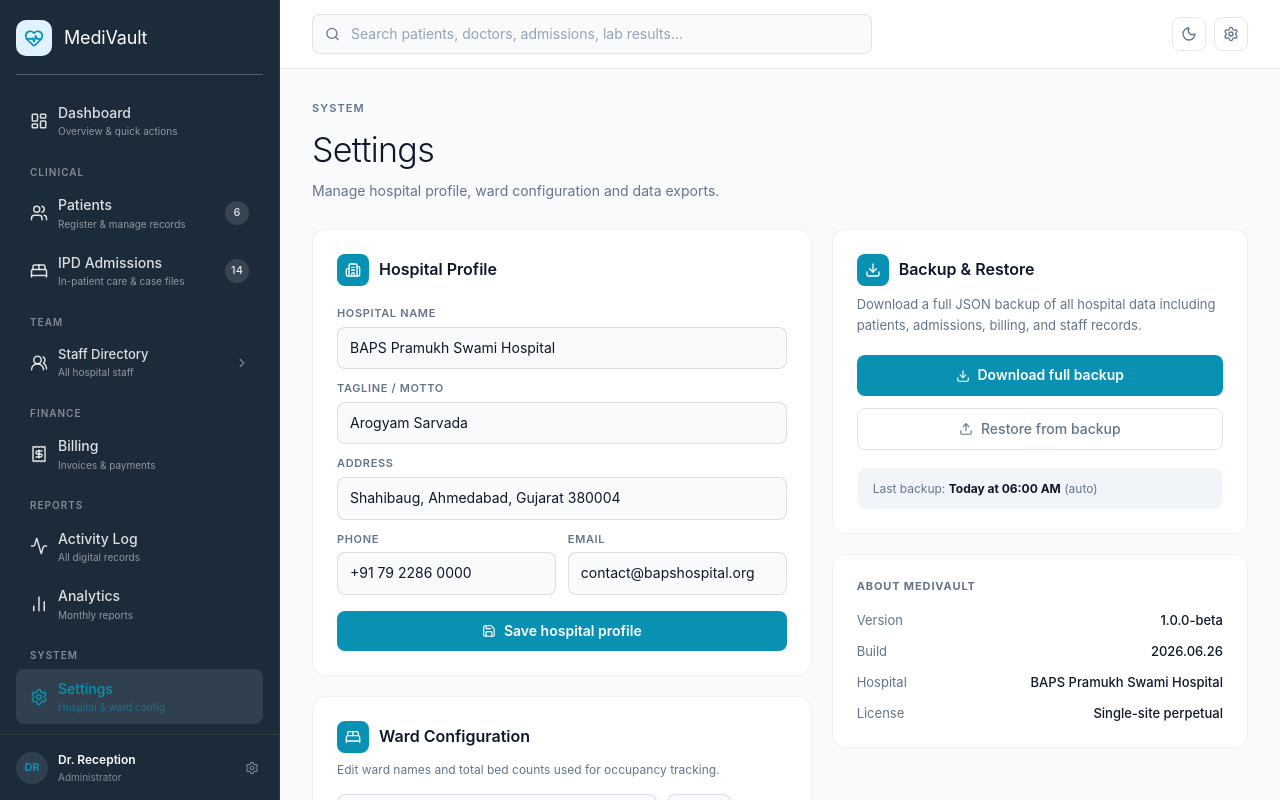
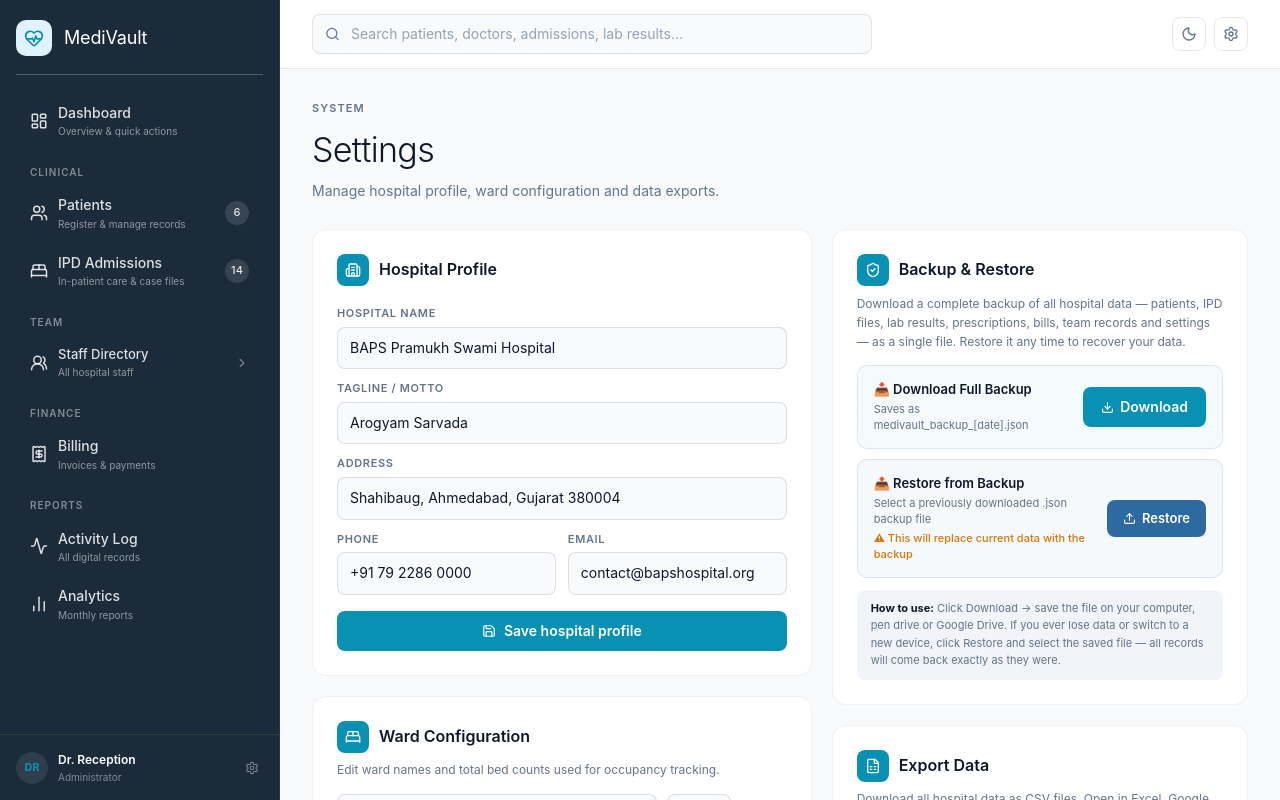
Before and after one commit to Niklathiya/mediVault, a React (Vite) app: page /settings in a window 1280 px wide. Built offline with nearby package versions, Linux system fonts and the light colour scheme.

Commit message:
settings page ui

```diff
--- a/src/components/sidebar/Sidebar.jsx
+++ b/src/components/sidebar/Sidebar.jsx
@@ -1,5 +1,5 @@
 import { useState } from 'react';
-import { NavLink, useLocation } from 'react-router-dom';
+import { NavLink, useLocation, useNavigate } from 'react-router-dom';
 import {
   HeartPulse,
   LayoutDashboard,
@@ -102,6 +102,7 @@ function SectionLabel({ children }) {
 }
 
 export default function Sidebar() {
+  const navigate = useNavigate();
   const [teamOpen, setTeamOpen] = useState(false);
   const location = useLocation();
   const isTeamActive = [
@@ -228,14 +229,6 @@ export default function Sidebar() {
             sub="All digital records"
           />
           <SideNavItem to="/analytics" icon={BarChart2} label="Analytics" sub="Monthly reports" />
-
-          <SectionLabel>System</SectionLabel>
-          <SideNavItem
-            to="/settings"
-            icon={Settings}
-            label="Settings"
-            sub="Hospital &amp; ward config"
-          />
         </nav>
       </div>
 
@@ -279,6 +272,7 @@ export default function Sidebar() {
             </div>
           </div>
           <button
+            onClick={() => navigate('/settings')}
             style={{
               background: 'transparent',
               border: 'none',
--- a/src/pages/Settings.jsx
+++ b/src/pages/Settings.jsx
@@ -1,14 +1,30 @@
 import { useState } from 'react';
-import { Building2, BedDouble, Download, Upload, CheckCircle2, Save } from 'lucide-react';
+import {
+  Building2,
+  BedDouble,
+  ShieldCheck,
+  Download,
+  Upload,
+  CheckCircle2,
+  Save,
+  Info,
+  FileText,
+  FileSpreadsheet,
+} from 'lucide-react';
 
 const INITIAL_WARDS = [
   { name: 'General Ward', beds: 20 },
-  { name: 'ICU', beds: 8 },
-  { name: 'Surgery', beds: 12 },
-  { name: 'Maternity', beds: 10 },
-  { name: 'Orthopaedic', beds: 8 },
-  { name: 'Paediatric', beds: 10 },
+  { name: 'Semi-Private', beds: 10 },
+  { name: 'Private', beds: 8 },
+  { name: 'ICU', beds: 4 },
 ];
+
+// Mock system stats — replace with real data when backend is connected
+const STATS = {
+  patients: 128,
+  admissions: 43,
+  labResults: 37,
+};
 
 const C = {
   text: 'var(--fg-on-light)',
@@ -20,20 +36,43 @@ const C = {
 };
 
 const inputStyle = {
-  width: '100%', padding: '10px 12px', border: `1px solid ${C.borderStrong}`,
-  borderRadius: 8, fontFamily: 'inherit', fontSize: 14, outline: 'none',
-  color: C.text, background: 'var(--bg-canvas)', boxSizing: 'border-box',
+  width: '100%',
+  padding: '10px 12px',
+  border: `1px solid ${C.borderStrong}`,
+  borderRadius: 8,
+  fontFamily: 'inherit',
+  fontSize: 14,
+  outline: 'none',
+  color: C.text,
+  background: 'var(--bg-canvas)',
+  boxSizing: 'border-box',
 };
 
 const labelStyle = {
-  display: 'block', fontSize: 11, fontWeight: 600, textTransform: 'uppercase',
-  letterSpacing: '0.06em', color: C.muted, marginBottom: 5,
+  display: 'block',
+  fontSize: 11,
+  fontWeight: 600,
+  textTransform: 'uppercase',
+  letterSpacing: '0.06em',
+  color: C.muted,
+  marginBottom: 5,
 };
 
-function SectionIcon({ icon: Icon }) {
+function SectionIcon({ icon: Icon, light = false }) {
   return (
-    <div style={{ width: 32, height: 32, background: C.primary, borderRadius: 8, display: 'flex', alignItems: 'center', justifyContent: 'center', flexShrink: 0 }}>
-      <Icon size={16} color="white" />
+    <div
+      style={{
+        width: 32,
+        height: 32,
+        flexShrink: 0,
+        borderRadius: 8,
+        background: light ? C.subtleBg : C.primary,
+        display: 'flex',
+        alignItems: 'center',
+        justifyContent: 'center',
+      }}
+    >
+      <Icon size={16} color={light ? C.text : 'white'} />
     </div>
   );
 }
@@ -41,7 +80,24 @@ function SectionIcon({ icon: Icon }) {
 function SavedToast({ show }) {
   if (!show) return null;
   return (
-    <div style={{ position: 'fixed', bottom: 24, right: 24, background: '#0f172a', color: 'white', padding: '12px 18px', borderRadius: 10, display: 'flex', alignItems: 'center', gap: 8, fontSize: 13, fontWeight: 500, animation: 'mv-toast 200ms ease both', zIndex: 999 }}>
+    <div
+      style={{
+        position: 'fixed',
+        bottom: 24,
+        right: 24,
+        background: '#0f172a',
+        color: 'white',
+        padding: '12px 18px',
+        borderRadius: 10,
+        display: 'flex',
+        alignItems: 'center',
+        gap: 8,
+        fontSize: 13,
+        fontWeight: 500,
+        animation: 'mv-toast 200ms ease both',
+        zIndex: 999,
+      }}
+    >
       <CheckCircle2 size={16} color="#4eb374" /> Settings saved
     </div>
   );
@@ -58,53 +114,105 @@ export default function Settings() {
   const [wards, setWards] = useState(INITIAL_WARDS);
   const [saved, setSaved] = useState(false);
 
-  const showSaved = () => { setSaved(true); setTimeout(() => setSaved(false), 2500); };
-
-  const updateWard = (i, field, value) => {
-    setWards(ws => ws.map((w, idx) => idx === i ? { ...w, [field]: value } : w));
+  const showSaved = () => {
+    setSaved(true);
+    setTimeout(() => setSaved(false), 2500);
   };
+  const updateWard = (i, field, value) =>
+    setWards((ws) => ws.map((w, idx) => (idx === i ? { ...w, [field]: value } : w)));
 
   return (
     <div style={{ animation: 'mv-fade 200ms ease both' }}>
       {/* Header */}
       <div style={{ marginBottom: 28 }}>
-        <div style={{ fontSize: 11, letterSpacing: '0.1em', textTransform: 'uppercase', color: C.muted, fontWeight: 600 }}>System</div>
-        <h1 style={{ fontSize: 34, fontWeight: 300, letterSpacing: '-0.02em', margin: '8px 0 0', color: C.text }}>Settings</h1>
-        <p style={{ margin: '6px 0 0', color: C.muted, fontSize: 14 }}>Manage hospital profile, ward configuration and data exports.</p>
+        <div
+          style={{
+            fontSize: 11,
+            letterSpacing: '0.1em',
+            textTransform: 'uppercase',
+            color: C.muted,
+            fontWeight: 600,
+          }}
+        >
+          System
+        </div>
+        <h1
+          style={{
+            fontSize: 34,
+            fontWeight: 300,
+            letterSpacing: '-0.02em',
+            margin: '8px 0 0',
+            color: C.text,
+          }}
+        >
+          Settings
+        </h1>
+        <p style={{ margin: '6px 0 0', color: C.muted, fontSize: 14 }}>
+          Manage hospital profile, ward configuration and data exports.
+        </p>
       </div>
 
-      <div style={{ display: 'grid', gridTemplateColumns: '1.2fr 1fr', gap: 20, alignItems: 'start' }}>
-
-        {/* LEFT COLUMN */}
+      <div
+        style={{ display: 'grid', gridTemplateColumns: '1.2fr 1fr', gap: 20, alignItems: 'start' }}
+      >
+        {/* ── LEFT COLUMN ── */}
         <div style={{ display: 'flex', flexDirection: 'column', gap: 20 }}>
-
           {/* Hospital Profile */}
-          <div style={{ background: 'var(--surface)', border: `1px solid ${C.border}`, borderRadius: 14, padding: 24 }}>
+          <div
+            style={{
+              background: 'var(--surface)',
+              border: `1px solid ${C.border}`,
+              borderRadius: 14,
+              padding: 24,
+            }}
+          >
             <div style={{ display: 'flex', alignItems: 'center', gap: 10, marginBottom: 20 }}>
               <SectionIcon icon={Building2} />
-              <h2 style={{ margin: 0, fontSize: 16, fontWeight: 600, color: C.text }}>Hospital Profile</h2>
+              <h2 style={{ margin: 0, fontSize: 16, fontWeight: 600, color: C.text }}>
+                Hospital Profile
+              </h2>
             </div>
             <div style={{ display: 'flex', flexDirection: 'column', gap: 12 }}>
               <label style={{ display: 'block' }}>
                 <span style={labelStyle}>Hospital Name</span>
-                <input style={inputStyle} value={profile.name} onChange={e => setProfile(p => ({ ...p, name: e.target.value }))} />
+                <input
+                  style={inputStyle}
+                  value={profile.name}
+                  onChange={(e) => setProfile((p) => ({ ...p, name: e.target.value }))}
+                />
               </label>
               <label style={{ display: 'block' }}>
                 <span style={labelStyle}>Tagline / Motto</span>
-                <input style={inputStyle} value={profile.tagline} onChange={e => setProfile(p => ({ ...p, tagline: e.target.value }))} />
+                <input
+                  style={inputStyle}
+                  value={profile.tagline}
+                  onChange={(e) => setProfile((p) => ({ ...p, tagline: e.target.value }))}
+                />
               </label>
               <label style={{ display: 'block' }}>
                 <span style={labelStyle}>Address</span>
-                <input style={inputStyle} value={profile.address} onChange={e => setProfile(p => ({ ...p, address: e.target.value }))} />
+                <input
+                  style={inputStyle}
+                  value={profile.address}
+                  onChange={(e) => setProfile((p) => ({ ...p, address: e.target.value }))}
+                />
               </label>
               <div style={{ display: 'grid', gridTemplateColumns: '1fr 1fr', gap: 12 }}>
                 <label style={{ display: 'block' }}>
                   <span style={labelStyle}>Phone</span>
-                  <input style={inputStyle} value={profile.phone} onChange={e => setProfile(p => ({ ...p, phone: e.target.value }))} />
+                  <input
+                    style={inputStyle}
+                    value={profile.phone}
+                    onChange={(e) => setProfile((p) => ({ ...p, phone: e.target.value }))}
+                  />
                 </label>
                 <label style={{ display: 'block' }}>
                   <span style={labelStyle}>Email</span>
-                  <input style={inputStyle} value={profile.email} onChange={e => setProfile(p => ({ ...p, email: e.target.value }))} />
+                  <input
+                    style={inputStyle}
+                    value={profile.email}
+                    onChange={(e) => setProfile((p) => ({ ...p, email: e.target.value }))}
+                  />
                 </label>
               </div>
               <button
@@ -118,26 +226,69 @@ export default function Settings() {
           </div>
 
           {/* Ward Configuration */}
-          <div style={{ background: 'var(--surface)', border: `1px solid ${C.border}`, borderRadius: 14, padding: 24 }}>
+          <div
+            style={{
+              background: 'var(--surface)',
+              border: `1px solid ${C.border}`,
+              borderRadius: 14,
+              padding: 24,
+            }}
+          >
             <div style={{ display: 'flex', alignItems: 'center', gap: 10, marginBottom: 8 }}>
               <SectionIcon icon={BedDouble} />
-              <h2 style={{ margin: 0, fontSize: 16, fontWeight: 600, color: C.text }}>Ward Configuration</h2>
+              <h2 style={{ margin: 0, fontSize: 16, fontWeight: 600, color: C.text }}>
+                Ward Configuration
+              </h2>
             </div>
-            <div style={{ fontSize: 12, color: C.muted, marginBottom: 16 }}>Edit ward names and total bed counts used for occupancy tracking.</div>
+            <div style={{ fontSize: 12, color: C.muted, marginBottom: 16 }}>
+              Edit ward names and total bed counts used for occupancy tracking.
+            </div>
             {wards.map((w, i) => (
-              <div key={i} style={{ display: 'grid', gridTemplateColumns: '1fr 120px', gap: 10, marginBottom: 10, alignItems: 'center' }}>
+              <div
+                key={i}
+                style={{
+                  display: 'grid',
+                  gridTemplateColumns: '1fr 120px',
+                  gap: 10,
+                  marginBottom: 10,
+                  alignItems: 'center',
+                }}
+              >
                 <input
                   value={w.name}
-                  onChange={e => updateWard(i, 'name', e.target.value)}
-                  style={{ padding: '9px 12px', border: `1px solid ${C.borderStrong}`, borderRadius: 8, fontFamily: 'inherit', fontSize: 13, outline: 'none', color: C.text, background: 'var(--bg-canvas)', width: '100%' }}
+                  onChange={(e) => updateWard(i, 'name', e.target.value)}
+                  style={{
+                    padding: '9px 12px',
+                    border: `1px solid ${C.borderStrong}`,
+                    borderRadius: 8,
+                    fontFamily: 'inherit',
+                    fontSize: 13,
+                    outline: 'none',
+                    color: C.text,
+                    background: 'var(--bg-canvas)',
+                    width: '100%',
+                    boxSizing: 'border-box',
+                  }}
                 />
                 <div style={{ display: 'flex', alignItems: 'center', gap: 8 }}>
                   <input
                     type="number"
                     value={w.beds}
-                    min={1} max={200}
-                    onChange={e => updateWard(i, 'beds', parseInt(e.target.value) || 1)}
-                    style={{ width: 64, padding: '9px 10px', border: `1px solid ${C.borderStrong}`, borderRadius: 8, fontFamily: 'inherit', fontSize: 13, outline: 'none', textAlign: 'center', color: C.text, background: 'var(--bg-canvas)' }}
+                    min={1}
+                    max={200}
+                    onChange={(e) => updateWard(i, 'beds', parseInt(e.target.value) || 1)}
+                    style={{
+                      width: 64,
+                      padding: '9px 10px',
+                      border: `1px solid ${C.borderStrong}`,
+                      borderRadius: 8,
+                      fontFamily: 'inherit',
+                      fontSize: 13,
+                      outline: 'none',
+                      textAlign: 'center',
+                      color: C.text,
+                      background: 'var(--bg-canvas)',
+                    }}
                   />
                   <span style={{ fontSize: 12, color: C.muted, whiteSpace: 'nowrap' }}>beds</span>
                 </div>
@@ -153,53 +304,232 @@ export default function Settings() {
           </div>
         </div>
 
-        {/* RIGHT COLUMN */}
+        {/* ── RIGHT COLUMN ── */}
         <div style={{ display: 'flex', flexDirection: 'column', gap: 20 }}>
+          {/* Backup & Restore */}
+          <div
+            style={{
+              background: 'var(--surface)',
+              border: `1px solid ${C.border}`,
+              borderRadius: 14,
+              padding: 24,
+            }}
+          >
+            <div style={{ display: 'flex', alignItems: 'center', gap: 10, marginBottom: 8 }}>
+              <SectionIcon icon={ShieldCheck} />
+              <h2 style={{ margin: 0, fontSize: 16, fontWeight: 600, color: C.text }}>
+                Backup &amp; Restore
+              </h2>
+            </div>
+            <p style={{ fontSize: 12, color: C.muted, lineHeight: 1.6, marginBottom: 14 }}>
+              Download a complete backup of all hospital data — patients, IPD files, lab results,
+              prescriptions, bills, team records and settings — as a single file. Restore it any
+              time to recover your data.
+            </p>
 
-          {/* Backup & Restore */}
-          <div style={{ background: 'var(--surface)', border: `1px solid ${C.border}`, borderRadius: 14, padding: 24 }}>
-            <div style={{ display: 'flex', alignItems: 'center', gap: 10, marginBottom: 8 }}>
-              <SectionIcon icon={Download} />
-              <h2 style={{ margin: 0, fontSize: 16, fontWeight: 600, color: C.text }}>Backup & Restore</h2>
+            <div style={{ display: 'flex', flexDirection: 'column', gap: 10 }}>
+              {/* Download sub-section */}
+              <div
+                style={{
+                  background: 'rgba(8,145,178,0.04)',
+                  border: '1px solid rgba(8,145,178,0.15)',
+                  borderRadius: 10,
+                  padding: '14px 16px',
+                  display: 'flex',
+                  alignItems: 'center',
+                  justifyContent: 'space-between',
+                  gap: 12,
+                }}
+              >
+                <div>
+                  <div style={{ fontSize: 13, fontWeight: 600, color: C.text }}>
+                    📥 Download Full Backup
                   </div>
-            <div style={{ fontSize: 13, color: C.muted, marginBottom: 20, lineHeight: 1.6 }}>
-              Download a full JSON backup of all hospital data including patients, admissions, billing, and staff records.
+                  <div style={{ fontSize: 11, color: C.muted, marginTop: 3 }}>
+                    Saves as medivault_backup_[date].json
                   </div>
-            <div style={{ display: 'flex', flexDirection: 'column', gap: 12 }}>
-              <button className="btn-primary" style={{ justifyContent: 'center' }}>
-                <Download size={14} /> Download full backup
+                </div>
+                <button className="btn-primary" style={{ flexShrink: 0, gap: 6 }}>
+                  <Download size={13} /> Download
                 </button>
+              </div>
+
+              {/* Restore sub-section */}
+              <div
+                style={{
+                  background: 'rgba(45,106,159,0.04)',
+                  border: '1px solid rgba(45,106,159,0.15)',
+                  borderRadius: 10,
+                  padding: '14px 16px',
+                  display: 'flex',
+                  alignItems: 'center',
+                  justifyContent: 'space-between',
+                  gap: 12,
+                }}
+              >
+                <div>
+                  <div style={{ fontSize: 13, fontWeight: 600, color: C.text }}>
+                    📤 Restore from Backup
+                  </div>
+                  <div style={{ fontSize: 11, color: C.muted, marginTop: 3 }}>
+                    Select a previously downloaded .json backup file
+                  </div>
+                  <div style={{ fontSize: 11, color: '#d97706', fontWeight: 500, marginTop: 3 }}>
+                    ⚠ This will replace current data with the backup
+                  </div>
+                </div>
                 <button
                   style={{
-                  background: 'transparent', border: `1px solid ${C.borderStrong}`, borderRadius: 8,
-                  padding: '10px 18px', fontFamily: 'inherit', fontSize: 14, cursor: 'pointer',
-                  display: 'flex', alignItems: 'center', justifyContent: 'center', gap: 8,
-                  color: C.muted, fontWeight: 500, transition: 'background 120ms',
+                    flexShrink: 0,
+                    display: 'inline-flex',
+                    alignItems: 'center',
+                    gap: 6,
+                    padding: '9px 16px',
+                    background: '#2D6A9F',
+                    color: 'white',
+                    border: 'none',
+                    borderRadius: 8,
+                    fontSize: 13,
+                    fontWeight: 600,
+                    cursor: 'pointer',
+                    fontFamily: 'inherit',
                   }}
-                onMouseEnter={e => e.currentTarget.style.background = C.subtleBg}
-                onMouseLeave={e => e.currentTarget.style.background = 'transparent'}
                 >
-                <Upload size={14} /> Restore from backup
+                  <Upload size={13} /> Restore
                 </button>
-            </div>
-            <div style={{ marginTop: 18, padding: '12px 16px', background: C.subtleBg, borderRadius: 10, fontSize: 12, color: C.muted }}>
-              Last backup: <strong style={{ color: C.text }}>Today at 06:00 AM</strong> (auto)
               </div>
             </div>
 
-          {/* About */}
-          <div style={{ background: 'var(--surface)', border: `1px solid ${C.border}`, borderRadius: 14, padding: 24 }}>
-            <div style={{ fontSize: 11, fontWeight: 700, textTransform: 'uppercase', letterSpacing: '0.08em', color: C.muted, marginBottom: 16 }}>About MediVault</div>
-            <div style={{ display: 'flex', flexDirection: 'column', gap: 12 }}>
+            {/* Instructions box */}
+            <div
+              style={{
+                marginTop: 12,
+                padding: '10px 14px',
+                background: C.subtleBg,
+                borderRadius: 8,
+                fontSize: 11,
+                color: C.muted,
+                lineHeight: 1.6,
+              }}
+            >
+              <strong style={{ color: C.text }}>How to use:</strong> Click Download → save the file
+              on your computer, pen drive or Google Drive. If you ever lose data or switch to a new
+              device, click Restore and select the saved file — all records will come back exactly
+              as they were.
+            </div>
+          </div>
+
+          {/* Export Data */}
+          <div
+            style={{
+              background: 'var(--surface)',
+              border: `1px solid ${C.border}`,
+              borderRadius: 14,
+              padding: 24,
+            }}
+          >
+            <div style={{ display: 'flex', alignItems: 'center', gap: 10, marginBottom: 8 }}>
+              <SectionIcon icon={FileSpreadsheet} />
+              <h2 style={{ margin: 0, fontSize: 16, fontWeight: 600, color: C.text }}>
+                Export Data
+              </h2>
+            </div>
+            <p style={{ fontSize: 12, color: C.muted, lineHeight: 1.5, marginBottom: 14 }}>
+              Download all hospital data as CSV files. Open in Excel, Google Sheets, or any
+              spreadsheet app.
+            </p>
+
+            <div style={{ display: 'flex', flexDirection: 'column', gap: 10 }}>
               {[
-                ['Version', '1.0.0-beta'],
-                ['Build', '2026.06.26'],
-                ['Hospital', profile.name],
-                ['License', 'Single-site perpetual'],
-              ].map(([k, v]) => (
-                <div key={k} style={{ display: 'flex', justifyContent: 'space-between', fontSize: 13 }}>
-                  <span style={{ color: C.muted }}>{k}</span>
-                  <span style={{ color: C.text, fontWeight: 500 }}>{v}</span>
+                {
+                  title: 'Patients Register',
+                  subtitle: `${STATS.patients} patients · ID, name, age, blood group, phone`,
+                  icon: FileText,
+                },
+                {
+                  title: 'IPD Admissions',
+                  subtitle: `${STATS.admissions} admissions · IP no., ward, doctor, dates, status`,
+                  icon: FileText,
+                },
+                {
+                  title: 'Lab Results',
+                  subtitle: `${STATS.labResults} records · test name, value, status, date`,
+                  icon: FileText,
+                },
+              ].map((item) => {
+                const Icon = item.icon;
+                return (
+                  <div
+                    key={item.title}
+                    style={{
+                      background: C.subtleBg,
+                      borderRadius: 10,
+                      padding: '12px 16px',
+                      display: 'flex',
+                      alignItems: 'center',
+                      justifyContent: 'space-between',
+                      gap: 12,
+                    }}
+                  >
+                    <div style={{ display: 'flex', alignItems: 'center', gap: 10 }}>
+                      <Icon size={14} style={{ color: C.muted, flexShrink: 0 }} />
+                      <div>
+                        <div style={{ fontSize: 13, fontWeight: 600, color: C.text }}>
+                          {item.title}
+                        </div>
+                        <div style={{ fontSize: 11, color: C.muted, marginTop: 2 }}>
+                          {item.subtitle}
+                        </div>
+                      </div>
+                    </div>
+                    <button
+                      className="btn-primary"
+                      style={{ flexShrink: 0, gap: 6, fontSize: 12, padding: '7px 14px' }}
+                    >
+                      <Download size={12} /> Download
+                    </button>
+                  </div>
+                );
+              })}
+            </div>
+          </div>
+
+          {/* System Info */}
+          <div
+            style={{
+              background: 'var(--surface)',
+              border: `1px solid ${C.border}`,
+              borderRadius: 14,
+              padding: 24,
+            }}
+          >
+            <div style={{ display: 'flex', alignItems: 'center', gap: 10, marginBottom: 16 }}>
+              <SectionIcon icon={Info} light />
+              <h2 style={{ margin: 0, fontSize: 16, fontWeight: 600, color: C.text }}>
+                System Info
+              </h2>
+            </div>
+            <div style={{ display: 'flex', flexDirection: 'column', fontSize: 13 }}>
+              {[
+                { label: 'System', value: 'MediVault IPD v1.0' },
+                { label: 'Total patients', value: `${STATS.patients}` },
+                { label: 'Total admissions', value: `${STATS.admissions}` },
+                { label: 'Total lab results', value: `${STATS.labResults}` },
+                { label: 'Storage', value: 'Browser localStorage', last: true },
+              ].map((row) => (
+                <div
+                  key={row.label}
+                  style={{
+                    display: 'flex',
+                    justifyContent: 'space-between',
+                    alignItems: 'center',
+                    paddingTop: 10,
+                    paddingBottom: 10,
+                    borderBottom: row.last ? 'none' : `1px solid ${C.border}`,
+                  }}
+                >
+                  <span style={{ color: C.muted }}>{row.label}</span>
+                  <span style={{ color: C.text, fontWeight: 600 }}>{row.value}</span>
                 </div>
               ))}
             </div>
```
Lines whose indentation alone changed are shown as unchanged.
